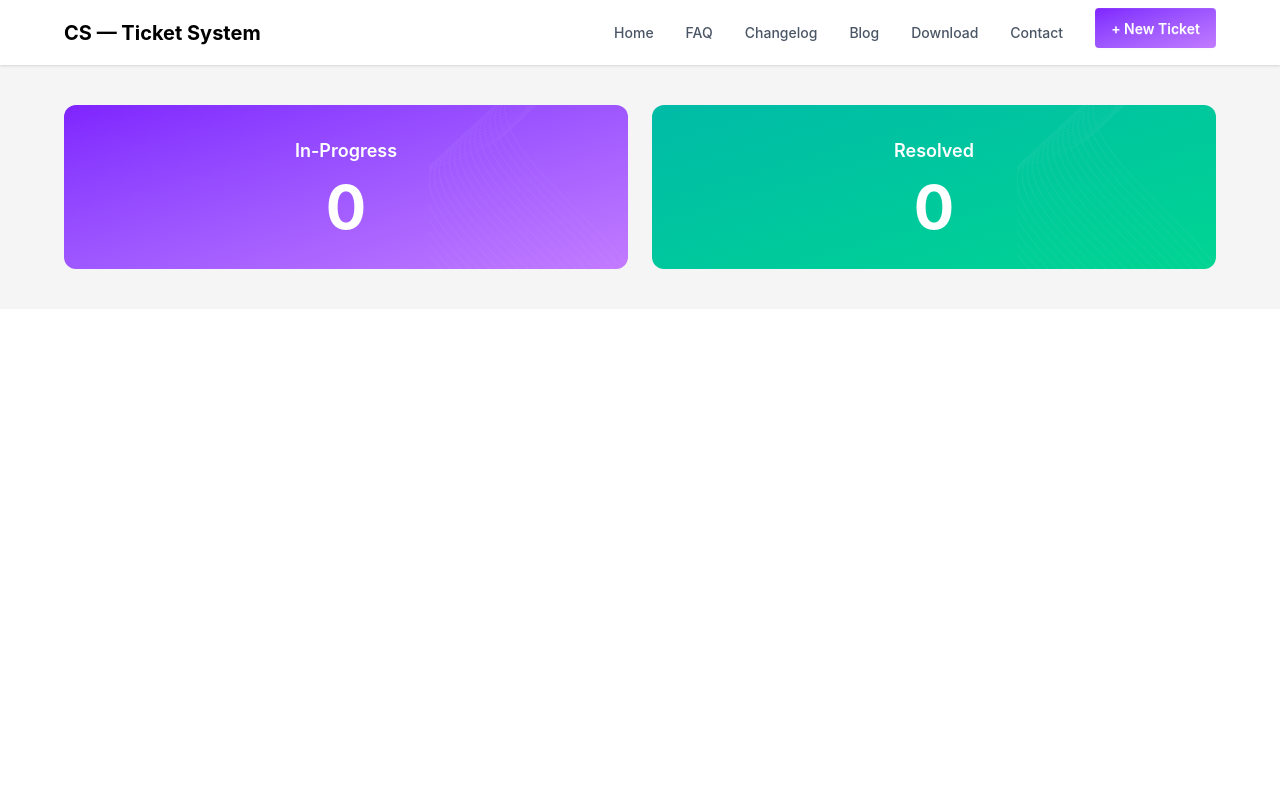
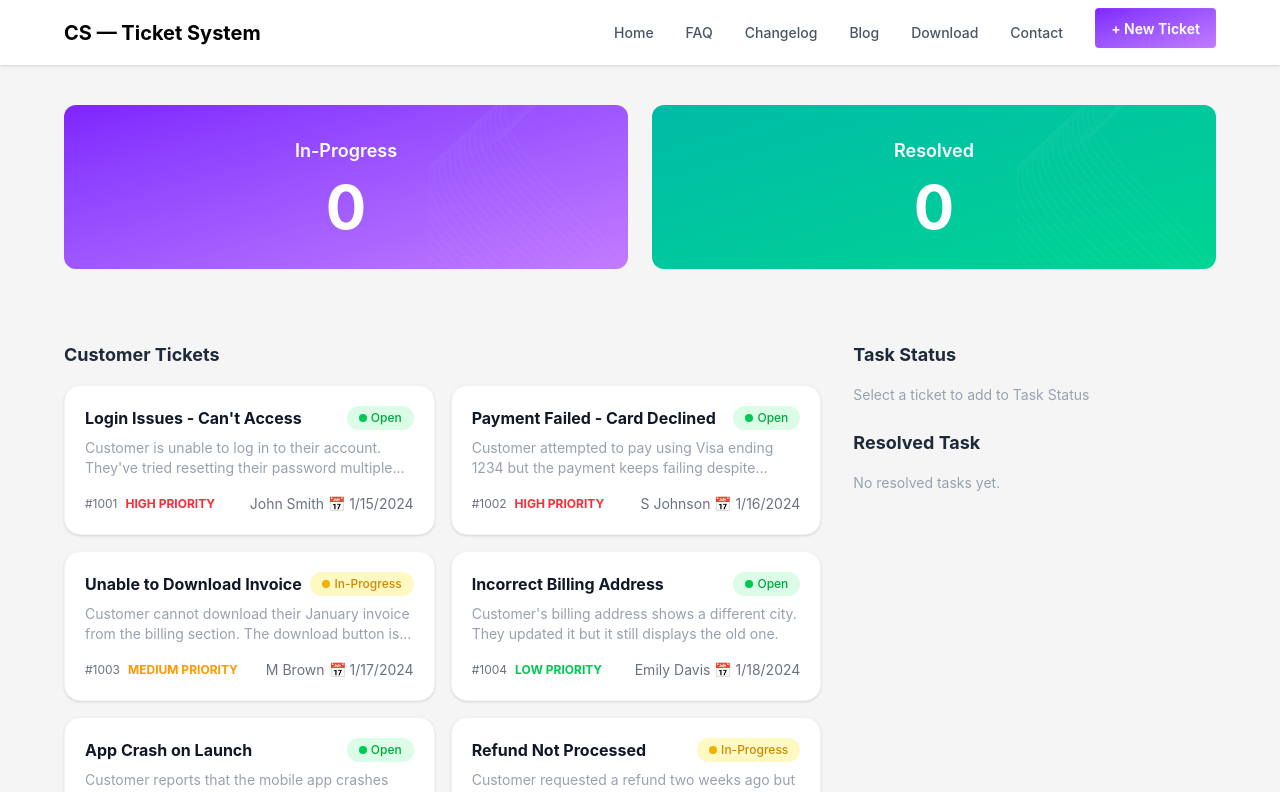
Before and after one commit to SADMAN-SADID-052/Customer-Support-Zone, a React (Vite) app: page / in a window 1280 px wide. Shown: the top 792 px of the page. Built offline with nearby package versions, Linux system fonts and the light colour scheme.

Commit message:
added logic for ticketlist,inprogress and resolved

```diff
--- a/public/ticket.json
+++ b/public/ticket.json
@@ -1,7 +1,7 @@
 [
   {
     "id": "#1001",
-    "title": "Login Issues - Can't Access Account",
+    "title": "Login Issues - Can't Access",
     "description": "Customer is unable to log in to their account. They've tried resetting their password multiple times but still can't get access.",
     "customer": "John Smith",
     "priority": "HIGH",
@@ -12,7 +12,7 @@
     "id": "#1002",
     "title": "Payment Failed - Card Declined",
     "description": "Customer attempted to pay using Visa ending 1234 but the payment keeps failing despite sufficient balance.",
-    "customer": "Sarah Johnson",
+    "customer": "S Johnson",
     "priority": "HIGH",
     "status": "Open",
     "createdAt": "1/16/2024"
@@ -21,7 +21,7 @@
     "id": "#1003",
     "title": "Unable to Download Invoice",
     "description": "Customer cannot download their January invoice from the billing section. The download button is not responding.",
-    "customer": "Michael Brown",
+    "customer": "M Brown",
     "priority": "MEDIUM",
     "status": "In-Progress",
     "createdAt": "1/17/2024"
@@ -48,7 +48,7 @@
     "id": "#1006",
     "title": "Refund Not Processed",
     "description": "Customer requested a refund two weeks ago but has not received the amount yet.",
-    "customer": "Sophia Taylor",
+    "customer": "S Taylor",
     "priority": "MEDIUM",
     "status": "In-Progress",
     "createdAt": "1/20/2024"
@@ -57,7 +57,7 @@
     "id": "#1007",
     "title": "Two-Factor Authentication Issue",
     "description": "Customer is not receiving 2FA codes on their registered phone number.",
-    "customer": "James Anderson",
+    "customer": "J Anderson",
     "priority": "HIGH",
     "status": "Open",
     "createdAt": "1/21/2024"
@@ -75,16 +75,16 @@
     "id": "#1009",
     "title": "Subscription Auto-Renewal",
     "description": "Customer wants to enable auto-renewal for their subscription but the toggle is disabled.",
-    "customer": "Liam Thomas",
+    "customer": "L Thomas",
     "priority": "MEDIUM",
     "status": "In-Progress",
     "createdAt": "1/17/2024"
   },
   {
     "id": "#1010",
-    "title": "Missing Order Confirmation Email",
+    "title": "Missing Confirmation Email",
     "description": "Customer placed an order but didn't receive a confirmation email even though payment succeeded.",
-    "customer": "Isabella Garcia",
+    "customer": "I Garcia",
     "priority": "MEDIUM",
     "status": "Open",
     "createdAt": "1/24/2024"
--- a/src/App.jsx
+++ b/src/App.jsx
@@ -1,16 +1,71 @@
-import { useState } from 'react';
+import { useState, useEffect } from 'react';
 import Navbar from './components/Navbar';
 import Banner from './components/Banner';
+import TicketCard from './components/TicketCard';
+import TaskStatus from './components/TaskStatus';
 
 function App() {
+  const [ticketList, setTicketList] = useState([]);
+  const [taskList, setTaskList] = useState([]);
+  const [resolvedList, setResolvedList] = useState([]);
   const [inProgress, setInProgress] = useState(0);
   const [resolved, setResolved] = useState(0);
 
+  useEffect(() => {
+    fetch('/ticket.json')
+      .then((res) => res.json())
+      .then((data) => setTicketList(data))
+      .catch((err) => console.error('Error fetching tickets:', err));
+  }, []);
+
+  const handleAddToTask = (ticket) => {
+    const exists = taskList.find((t) => t.id === ticket.id);
+    if (exists) return;
+    setTaskList([...taskList, ticket]);
+    setInProgress(inProgress + 1);
+  };
+
+  const handleComplete = (task) => {
+    setTaskList(taskList.filter((t) => t.id !== task.id));
+    setResolvedList([...resolvedList, task]);
+    setTicketList(ticketList.filter((t) => t.id !== task.id));
+    setInProgress(inProgress - 1);
+    setResolved(resolved + 1);
+  };
+
   return (
-    <div>
-      <div className='bg-[#F5F5F5]'>
+    <div className="bg-[#F5F5F5] min-h-screen">
       <Navbar />
       <Banner inProgress={inProgress} resolved={resolved} />
+
+      {/* Main Section */}
+      <div className="px-6 lg:px-16 py-8">
+        <div className="grid grid-cols-1 lg:grid-cols-3 gap-8">
+
+          {/* Ticket List */}
+          <div className="lg:col-span-2">
+            <h2 className="text-lg font-bold text-gray-800 mb-4">Customer Tickets</h2>
+            <div className="grid grid-cols-1 md:grid-cols-2 gap-4">
+              {ticketList.map((ticket) => (
+                <TicketCard
+                  key={ticket.id}
+                  ticket={ticket}
+                  onAddToTask={handleAddToTask}
+                />
+              ))}
+            </div>
+          </div>
+
+          {/* Task Status */}
+          <div className="lg:col-span-1">
+            <TaskStatus
+              taskList={taskList}
+              resolvedList={resolvedList}
+              onComplete={handleComplete}
+            />
+          </div>
+
+        </div>
       </div>
     </div>
   );
--- a/src/components/TicketCard.jsx
+++ b/src/components/TicketCard.jsx
@@ -1,45 +1,46 @@
 const priorityColor = (priority) => {
-  if (priority === "HIGH") return "badge-error text-white";
-  if (priority === "MEDIUM") return "badge-warning text-white";
-  if (priority === "LOW") return "badge-success text-white";
-};
-
-const statusColor = (status) => {
-  if (status === "Open") return "badge-info text-white";
-  if (status === "In-Progress") return "badge-warning text-white";
+  if (priority === "HIGH") return "text-red-500";
+  if (priority === "MEDIUM") return "text-amber-500";
+  if (priority === "LOW") return "text-green-500";
 };
 
 const TicketCard = ({ ticket, onAddToTask }) => {
   return (
     <div
       onClick={() => onAddToTask(ticket)}
-      className="card bg-white shadow-sm border border-gray-100 cursor-pointer hover:shadow-md hover:border-violet-300 transition-all duration-200"
+      className="bg-white rounded-2xl p-5 shadow-sm border border-gray-100 cursor-pointer hover:shadow-md hover:border-violet-300 transition-all duration-200"
     >
-      <div className="card-body p-5">
-
       {/* Title & Status */}
-        <div className="flex justify-between items-start gap-2">
-          <h3 className="font-semibold text-gray-800 text-sm">{ticket.title}</h3>
-          <span className={`badge badge-sm shrink-0 ${statusColor(ticket.status)}`}>
+     <div className="flex justify-between items-start gap-2 mb-2">
+  <h3 className="font-bold text-gray-900 text-base">{ticket.title}</h3>
+  <span className={`flex items-center gap-1 text-xs font-medium px-3 py-1 rounded-full shrink-0
+    ${ticket.status === "Open"
+      ? "bg-green-100 text-green-600"
+      : "bg-yellow-100 text-yellow-600"}`}>
+    <span className={`w-2 h-2 rounded-full inline-block
+      ${ticket.status === "Open"
+        ? "bg-green-500"
+        : "bg-yellow-500"}`}>
+    </span>
     {ticket.status}
   </span>
 </div>
-
       {/* Description */}
-        <p className="text-gray-500 text-xs mt-1 line-clamp-2">{ticket.description}</p>
+      <p className="text-gray-400 text-sm line-clamp-2 mb-4">{ticket.description}</p>
 
       {/* Footer */}
-        <div className="flex justify-between items-center mt-3 flex-wrap gap-2">
-          <span className={`badge badge-sm ${priorityColor(ticket.priority)}`}>
+      <div className="flex justify-between items-center flex-wrap gap-2">
+        <div className="flex items-center gap-2 text-xs">
+          <span className="text-gray-500">{ticket.id}</span>
+          <span className={`font-bold ${priorityColor(ticket.priority)}`}>
             {ticket.priority} PRIORITY
           </span>
-          <div className="flex items-center gap-3 text-xs text-gray-400">
-            <span>{ticket.id}</span>
+        </div>
+        <div className="flex items-center gap-1 text-sm text-gray-500">
           <span>{ticket.customer}</span>
+          <span>📅</span>
           <span>{ticket.createdAt}</span>
         </div>
-        </div>
-
       </div>
     </div>
   );
```
Lines whose indentation alone changed are shown as unchanged.
